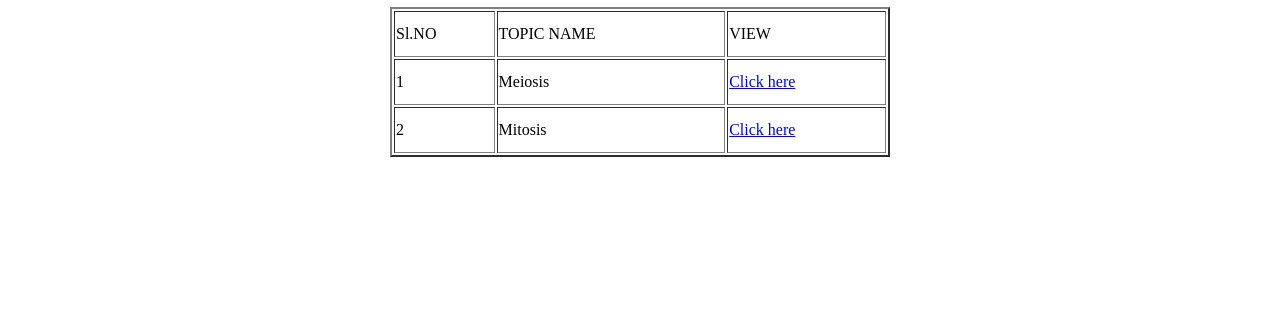
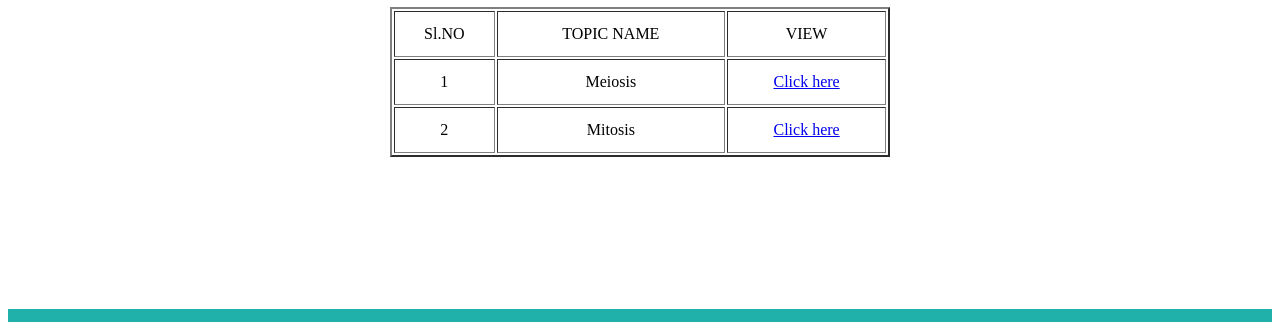
Before and after one commit to sathvika75/BOTANYNOTES, a plain HTML site: page index.html in a window 1280 px wide. Shown: the part 214-536 px from the top of the page. Drawn offline with Linux system fonts and the light colour scheme.

Commit message:
Update home.css

```diff
--- a/home.css
+++ b/home.css
@@ -6,8 +6,9 @@
     color:black
     flex-direction: row;
 }
-.table{
+.table th,td{
     text-align: center;
+    margin-top:5%;
 }
 .main{
     display: flex;
@@ -61,7 +62,7 @@
 .footer{
     display: flex;
     text-align: center;
-    margin-top:18%;
+    margin-top:12%;
     background-color:lightseagreen;
     color:black;
     width: 100%;
```
